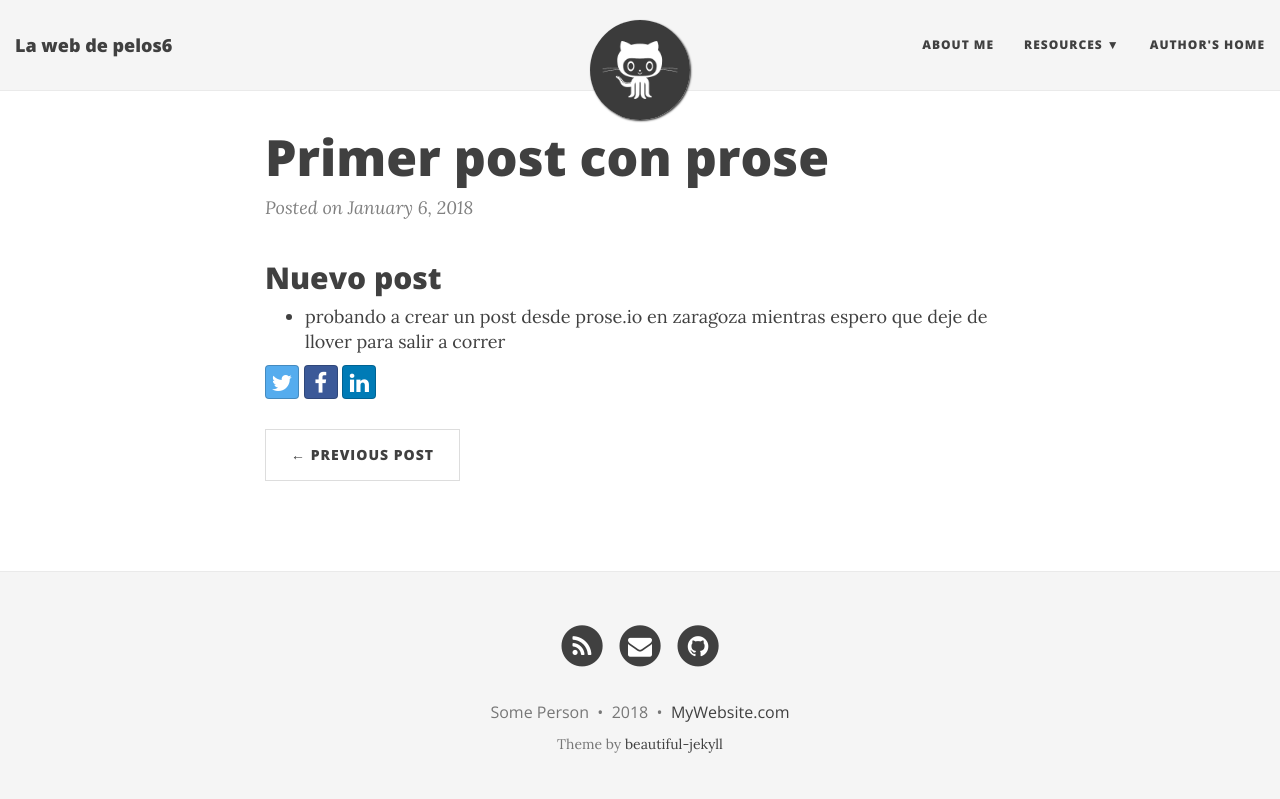
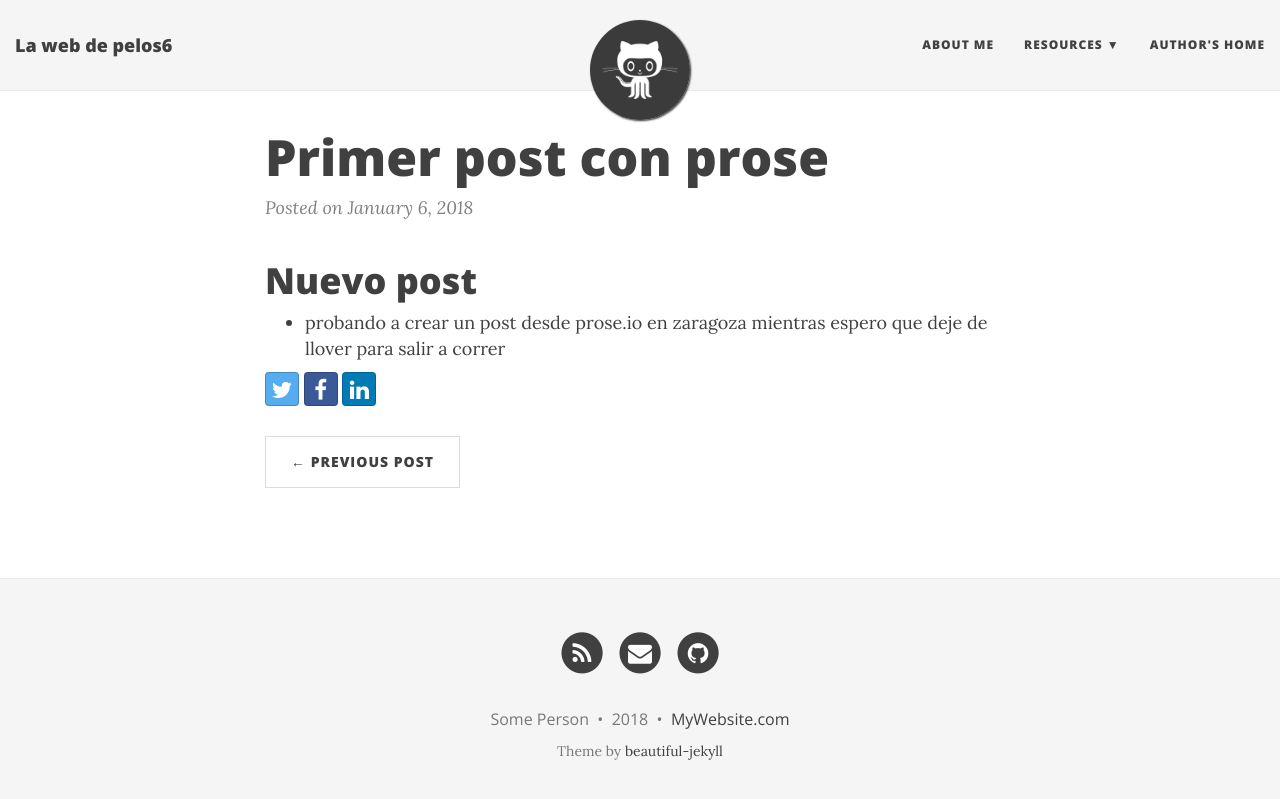
Before and after one commit to pelos6/pelos6.github.io, a Jekyll site: the page built from _posts/2018-01-06-primer-post-con-prose.md, in a window 1280 px wide. Shown: the top 799 px of the page. Built offline with Jekyll 4.4.1, drawn with Linux system fonts in a browser that asks for light colours; nearby versions of some CDN libraries.

Commit message:
sigue lloviendo

```diff
--- a/_posts/2018-01-06-primer-post-con-prose.md
+++ b/_posts/2018-01-06-primer-post-con-prose.md
@@ -3,6 +3,7 @@ layout: post
 published: true
 title: Primer post con prose
 ---
-## Nuevo post
+
+# Nuevo post
 
 * probando a crear un post desde prose.io en zaragoza mientras espero que deje de llover para salir a correr
```
Also changed, not shown: aboutme.md (+1 -0 lines).
